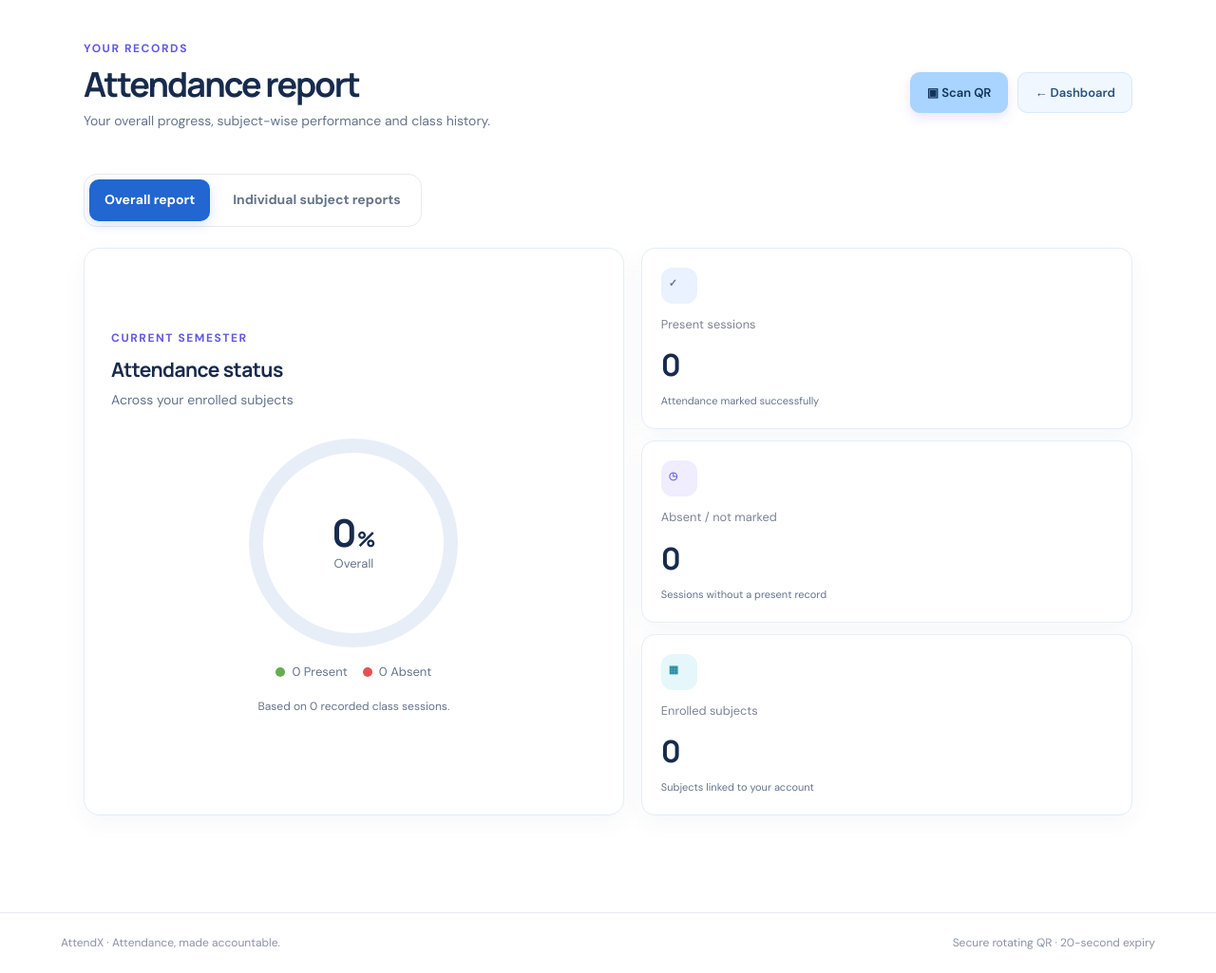
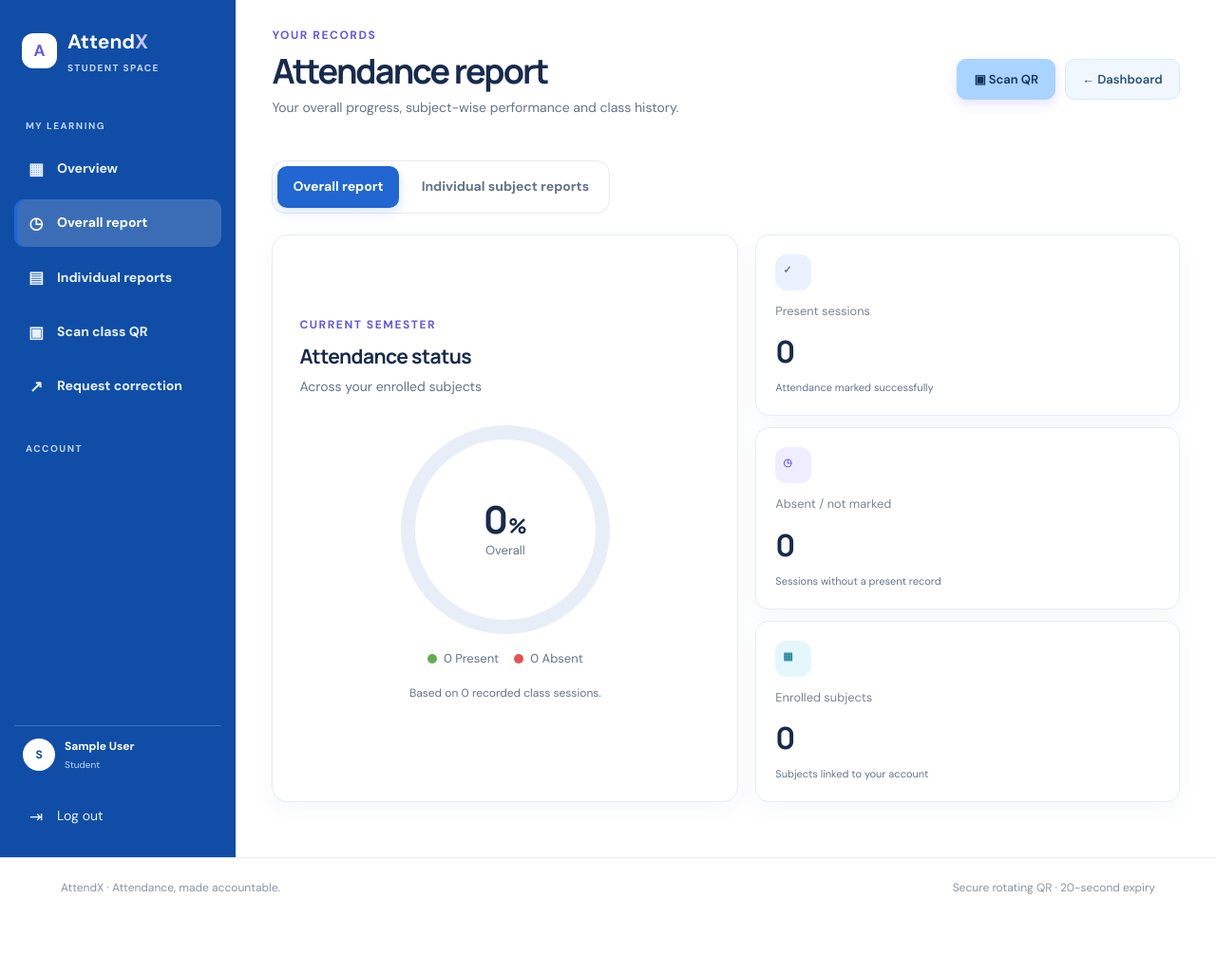
Before and after one commit to shiv9969/attendance-management, a Flask app: page /attendance in a window 1280 px wide. Shown: the part 76-1101 px from the top of the page at 95% size. After the commit the page ends 1018 px from the top, so only its background shows below. Run offline with Flask 3, Linux system fonts and the light colour scheme; the visitor is signed in with stand-in values (Sample User, id 1); data that the repository does not hold is empty; parts of the project's set-up code (start-up, migrations or seed data) failed here and were passed over; some libraries are stand-ins or nearby versions.

Commit message:
Add files via upload

```diff
--- a/templates/attendance.html
+++ b/templates/attendance.html
@@ -57,17 +57,24 @@
     overall: document.getElementById('overall-report-panel'),
     individual: document.getElementById('individual-report-panel')
   };
-  tabs.forEach((tab) => tab.addEventListener('click', () => {
-    const selected = tab.dataset.reportTab;
+  function selectReport(selected, updateUrl) {
     tabs.forEach((item) => {
-      const active = item === tab;
+      const active = item.dataset.reportTab === selected;
       item.classList.toggle('active', active);
       item.setAttribute('aria-selected', active ? 'true' : 'false');
     });
     Object.entries(panels).forEach(([name, panel]) => {
       panel.hidden = name !== selected;
     });
-  }));
+    if (updateUrl) {
+      const url = new URL(window.location.href);
+      url.searchParams.set('view', selected);
+      window.history.replaceState({}, '', url);
+    }
+  }
+  tabs.forEach((tab) => tab.addEventListener('click', () => selectReport(tab.dataset.reportTab, true)));
+  const requestedView = new URLSearchParams(window.location.search).get('view');
+  selectReport(requestedView === 'individual' ? 'individual' : 'overall', false);
 })();
 </script>
 {% endblock %}
--- a/templates/base.html
+++ b/templates/base.html
@@ -16,20 +16,35 @@
 <form class="inline" method="post" action="{{ url_for('logout') }}"><button class="nav-button" type="submit">Log out</button></form>
 {% else %}<a href="{{ url_for('login') }}">Log in</a><a class="nav-cta" href="{{ url_for('create_account_options') }}">Create account</a>{% endif %}
 </nav></header>
-{% if current_user.is_authenticated and current_user.role == 'college_admin' %}
+{% if current_user.is_authenticated and current_user.role == 'student' %}
+<div class="student-shell">
+  <aside class="student-sidebar">
+    <a class="sidebar-brand" href="{{ url_for('dashboard') }}"><span class="brand-mark">A</span><span>Attend<span class="brand-x">X</span><small>STUDENT SPACE</small></span></a>
+    <div class="sidebar-caption">MY LEARNING</div>
+    <a class="sidebar-link {{ 'active' if request.endpoint == 'dashboard' else '' }}" href="{{ url_for('dashboard') }}"><span>▦</span>Overview</a>
+    <a class="sidebar-link {{ 'active' if request.endpoint == 'attendance_report' and request.args.get('view', 'overall') == 'overall' else '' }}" href="{{ url_for('attendance_report', view='overall') }}"><span>◷</span>Overall report</a>
+    <a class="sidebar-link {{ 'active' if request.endpoint == 'attendance_report' and request.args.get('view') == 'individual' else '' }}" href="{{ url_for('attendance_report', view='individual') }}"><span>▤</span>Individual reports</a>
+    <a class="sidebar-link {{ 'active' if request.endpoint == 'student_scan' else '' }}" href="{{ url_for('student_scan') }}"><span>▣</span>Scan class QR</a>
+    <a class="sidebar-link {{ 'active' if request.endpoint == 'corrections' else '' }}" href="{{ url_for('corrections') }}"><span>↗</span>Request correction</a>
+    <div class="sidebar-caption sidebar-bottom-caption">ACCOUNT</div>
+    <div class="student-sidebar-note"><span class="sidebar-avatar">{{ current_user.name[:1]|upper }}</span><span><b>{{ current_user.name }}</b><small>Student</small></span></div>
+    <form class="student-sidebar-logout" method="post" action="{{ url_for('logout') }}"><button class="sidebar-link sidebar-logout-button" type="submit"><span>⇥</span>Log out</button></form>
+  </aside>
+  <div class="student-main"><main class="container student-container">
+{% elif current_user.is_authenticated and current_user.role == 'college_admin' %}
 <div class="college-shell"><aside class="college-sidebar"><a class="sidebar-brand" href="{{ url_for('college_admin_dashboard') }}"><span class="brand-mark">A</span><span>Attend<span class="brand-x">X</span><small>COLLEGE WORKSPACE</small></span></a><div class="sidebar-caption">WORKSPACE</div>
-<a class="sidebar-link {{ 'active' if request.endpoint == 'college_admin_dashboard' and request.args.get('section','overview') == 'overview' else '' }}" href="{{ url_for('college_admin_dashboard') }}"><span>▦</span>Dashboard</a>
-<a class="sidebar-link {{ 'active' if request.args.get('section') == 'students' else '' }}" href="{{ url_for('college_admin_dashboard',section='students') }}"><span>♙</span>Students</a>
-<a class="sidebar-link {{ 'active' if request.args.get('section') == 'teachers' else '' }}" href="{{ url_for('college_admin_dashboard',section='teachers') }}"><span>♧</span>Teachers</a>
-<a class="sidebar-link {{ 'active' if request.args.get('section') == 'subjects' else '' }}" href="{{ url_for('college_admin_dashboard',section='subjects') }}"><span>▤</span>Subjects</a>
-<a class="sidebar-link {{ 'active' if request.args.get('section') == 'timetable' else '' }}" href="{{ url_for('college_admin_dashboard',section='timetable') }}"><span>▦</span>Timetable</a>
-<a class="sidebar-link {{ 'active' if request.args.get('section') == 'reports' else '' }}" href="{{ url_for('college_admin_dashboard',section='reports') }}"><span>◷</span>Attendance reports</a>
-<div class="sidebar-caption sidebar-bottom-caption">SETTINGS</div><a class="sidebar-link {{ 'active' if request.args.get('section') == 'settings' else '' }}" href="{{ url_for('college_admin_dashboard',section='settings') }}"><span>⚙</span>College settings</a>
+<a class="sidebar-link {{ 'active' if request.endpoint == 'college_admin_dashboard' and request.view_args.get('section','overview') == 'overview' else '' }}" href="{{ url_for('college_admin_dashboard') }}"><span>▦</span>Dashboard</a>
+<a class="sidebar-link {{ 'active' if request.view_args.get('section') == 'students' else '' }}" href="{{ url_for('college_admin_dashboard',section='students') }}"><span>♙</span>Students</a>
+<a class="sidebar-link {{ 'active' if request.view_args.get('section') == 'teachers' else '' }}" href="{{ url_for('college_admin_dashboard',section='teachers') }}"><span>♧</span>Teachers</a>
+<a class="sidebar-link {{ 'active' if request.view_args.get('section') == 'subjects' else '' }}" href="{{ url_for('college_admin_dashboard',section='subjects') }}"><span>▤</span>Subjects</a>
+<a class="sidebar-link {{ 'active' if request.view_args.get('section') == 'timetable' else '' }}" href="{{ url_for('college_admin_dashboard',section='timetable') }}"><span>▦</span>Timetable</a>
+<a class="sidebar-link {{ 'active' if request.view_args.get('section') == 'reports' else '' }}" href="{{ url_for('college_admin_dashboard',section='reports') }}"><span>◷</span>Attendance reports</a>
+<div class="sidebar-caption sidebar-bottom-caption">SETTINGS</div><a class="sidebar-link {{ 'active' if request.view_args.get('section') == 'settings' else '' }}" href="{{ url_for('college_admin_dashboard',section='settings') }}"><span>⚙</span>College settings</a>
 <div class="sidebar-footer"><span class="sidebar-avatar">{{ current_user.name[:1]|upper }}</span><span><b>{{ current_user.name }}</b><small>College Admin</small></span></div></aside><div class="college-main"><main class="container college-container">
 {% else %}<main class="container">{% endif %}
 {% with messages = get_flashed_messages(with_categories=true) %}{% if messages %}<div class="flash-stack">{% for category, message in messages %}<div class="flash {{ category }}">{{ message }}</div>{% endfor %}</div>{% endif %}{% endwith %}
 {% block content %}{% endblock %}
-</main>{% if current_user.is_authenticated and current_user.role == 'college_admin' %}</div></div>{% endif %}
+</main>{% if current_user.is_authenticated and current_user.role == 'college_admin' %}</div></div>{% elif current_user.is_authenticated and current_user.role == 'student' %}</div></div>{% endif %}
 <footer><span>AttendX · Attendance, made accountable.</span><span>Secure rotating QR · 20-second expiry</span></footer>
 {% block scripts %}{% endblock %}
 </body></html>
```
